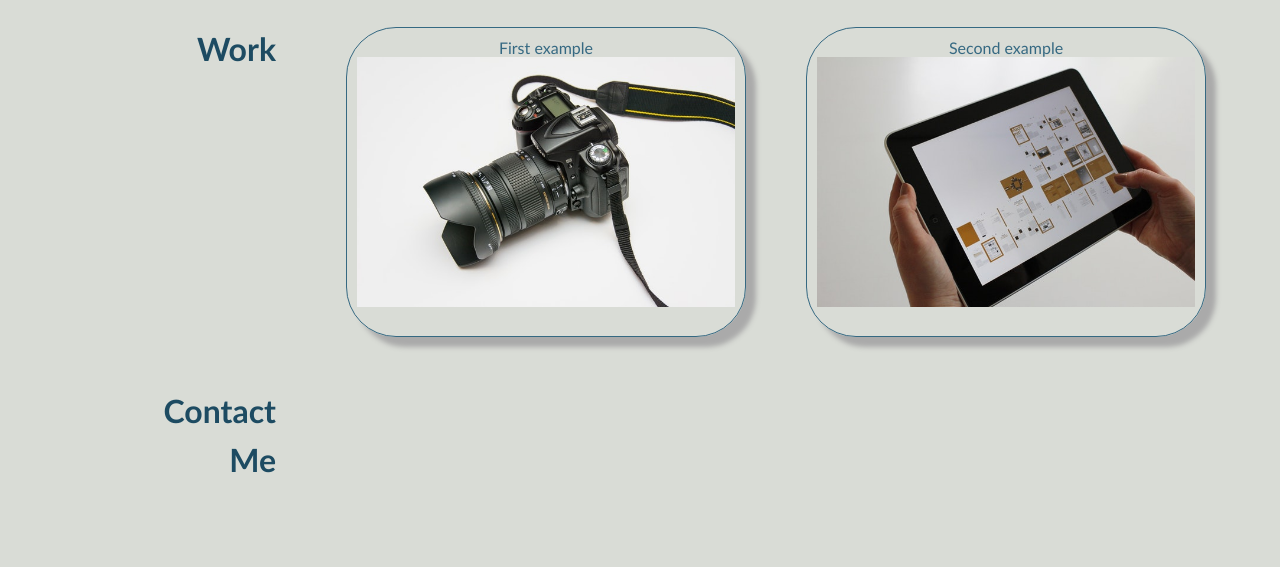
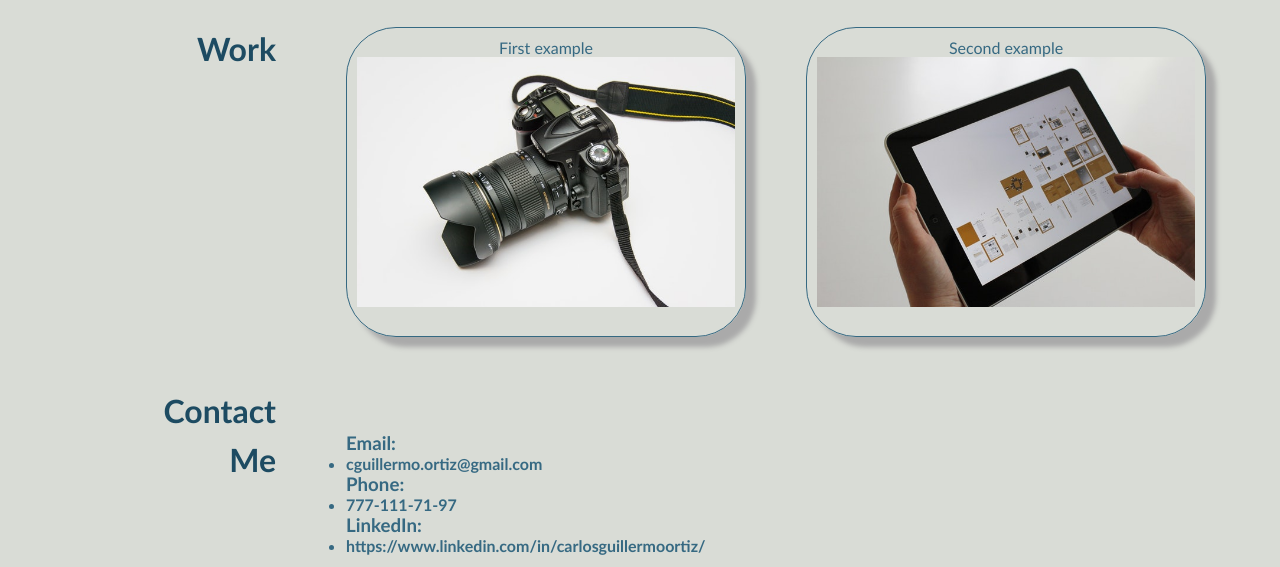
Before and after one commit to carlosgortiz/challengeSecondModuleCarlosOrtiz, a plain HTML site: page index.html in a window 1280 px wide. Shown: the part 675-1242 px from the top of the page. Before the commit the page ends 1212 px from the top, so only its background shows below. Drawn offline with Linux system fonts and the light colour scheme.

Commit message:
modificacion contact me

```diff
--- a/assets/css/style.css
+++ b/assets/css/style.css
@@ -158,7 +158,7 @@ p {
     padding: 50px;
     display: flex;
     flex-wrap: wrap;
-    justify-content: space-evenly;
+    justify-content: space-between;
 }
 
 .boxes {
@@ -188,6 +188,21 @@ p {
     text-align: center;
 }
 
+.contact-info {
+    margin-bottom: 20px;
+    padding: 0px;
+    padding-top: 15px;
+    height: 150px;
+    font-family: 'Gill Sans', 'Gill Sans MT', Calibri, 'Trebuchet MS', sans-serif;
+    font-weight: bold;
+    background-color: #d9dcd6;
+    color: #205a77e1;
+}
+
+.contact-info ul {
+    list-style-type: disc;
+}
+
 @media screen and (max-width: 768px) {
     main, section {
         flex-direction: column;
--- a/index.html
+++ b/index.html
@@ -55,7 +55,20 @@
             </section>
         </div>
 
-        <div id="contact-me" class="contact-me"></div>
+        <!--Contact Me -->
+        <div id="contact-me" class="contact-me">
+            <section class="contact-info">
+
+                <ul>
+                    <h3>Email: </h3>
+                    <li><a href="cguillermo.ortiz@gmail.com"></a>cguillermo.ortiz@gmail.com</li>
+                    <h3>Phone: </h3>
+                    <li><a href="777-111-71-97"></a>777-111-71-97</li>
+                    <h3>LinkedIn: </h3>
+                    <li><a href="https://www.linkedin.com/in/carlosguillermoortiz/"></a>https://www.linkedin.com/in/carlosguillermoortiz/</li>
+                <ul>
+            </section>
+        </div>
 
     </main>
 
```
